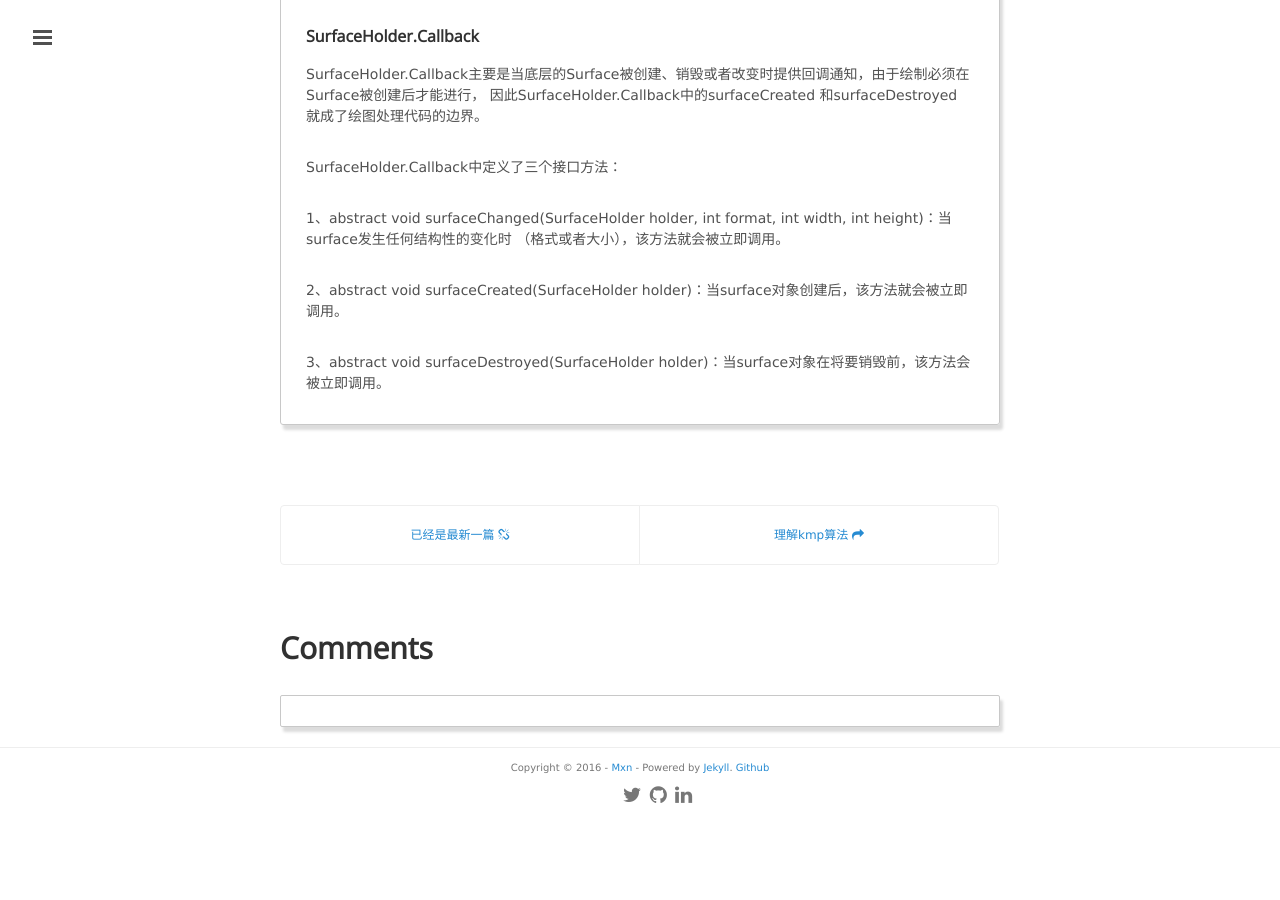
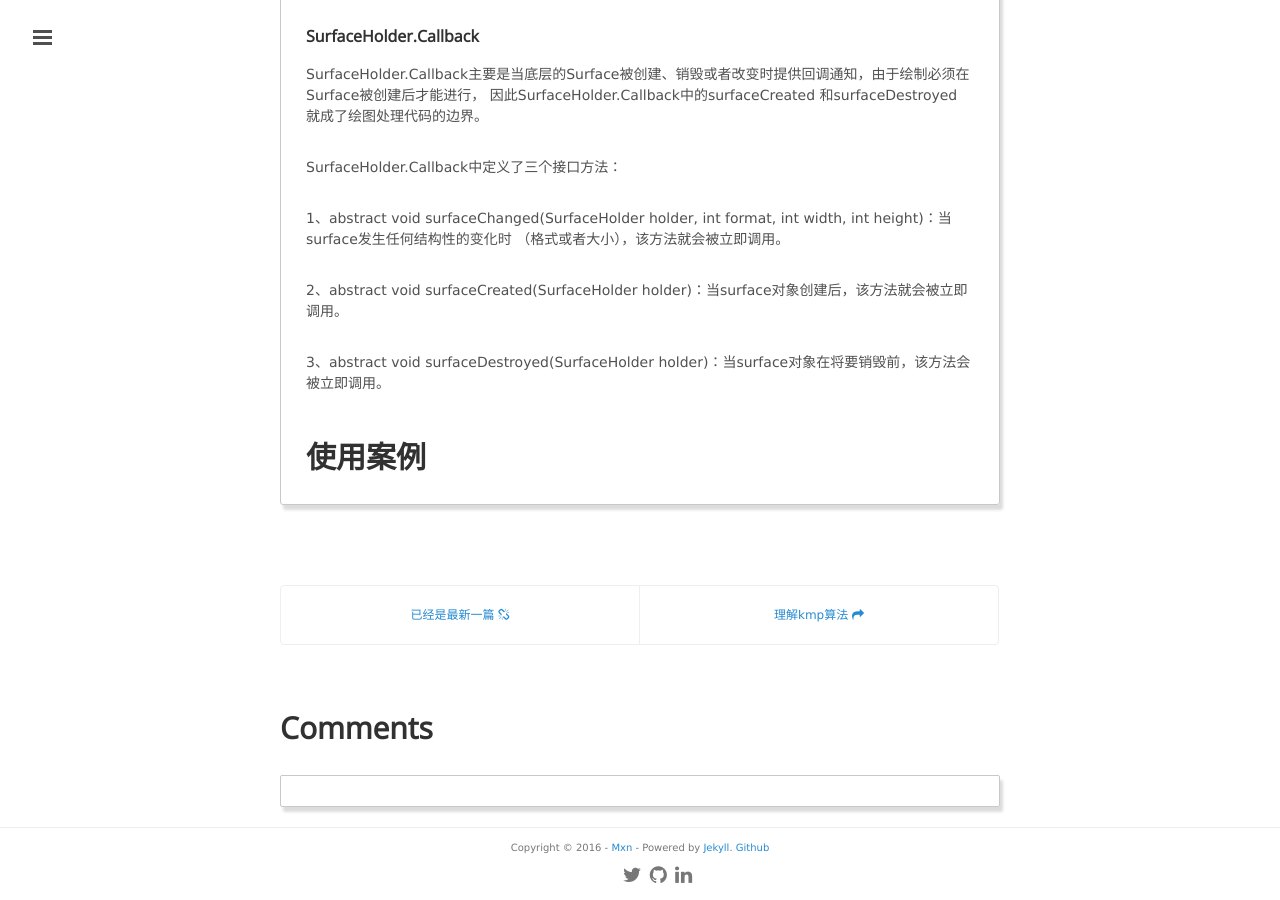
Before and after one commit to mxn21/mxn21.github.io, a Jekyll site: the page built from _posts/2016-3-17-SurfaceView浅析.md, in a window 1280 px wide and 900 px high, scrolled down 2012 px. Built offline with Jekyll 4.4.1, drawn with Linux system fonts in a browser that asks for light colours; Markdown is read by kramdown in place of the engine named in the settings; comment, search, counter and statistics services are not loaded; before the commit the page ends 2832 px from its top, so only the background shows below that.

Commit message:
23432423

```diff
--- a/_posts/2016-3-17-SurfaceView浅析.md
+++ b/_posts/2016-3-17-SurfaceView浅析.md
@@ -88,3 +88,5 @@
 2、abstract void surfaceCreated(SurfaceHolder holder)：当surface对象创建后，该方法就会被立即调用。
 
 3、abstract void  surfaceDestroyed(SurfaceHolder holder)：当surface对象在将要销毁前，该方法会被立即调用。
+
+## 使用案例
```
